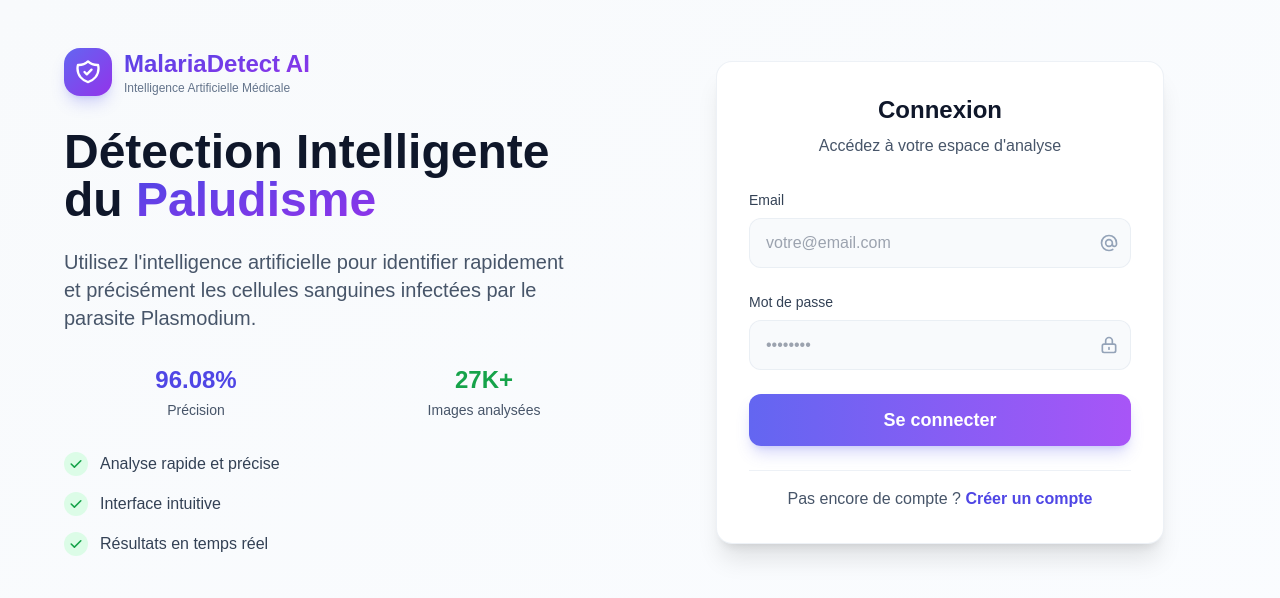
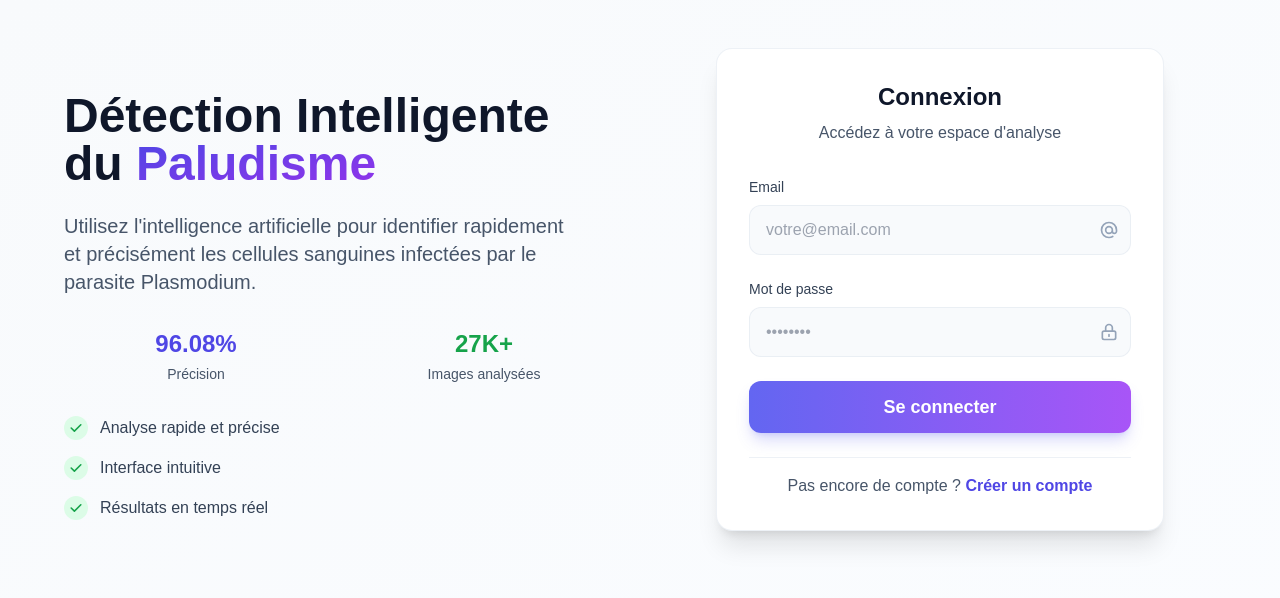
Before and after one commit to AbasseMahmoud/Projet_DeepLearning, a Next.js app in the folder frontend/: page /login in a window 1280 px wide. Shown: the top 598 px of the page. Built offline with nearby package versions, Linux system fonts and the light colour scheme.

Commit message:
modification de la page register et login

```diff
--- a/frontend/app/login/page.tsx
+++ b/frontend/app/login/page.tsx
@@ -80,7 +80,7 @@ const LoginPage = () => {
           >
             {/* Logo */}
             <div className="flex items-center justify-center lg:justify-start space-x-3 mb-8">
-              <div className="w-12 h-12 bg-gradient-to-br from-indigo-500 to-purple-600 rounded-2xl flex items-center justify-center shadow-lg shadow-indigo-500/25">
+              {/* <div className="w-12 h-12 bg-gradient-to-br from-indigo-500 to-purple-600 rounded-2xl flex items-center justify-center shadow-lg shadow-indigo-500/25">
                 <svg
                   xmlns="http://www.w3.org/2000/svg"
                   className="h-7 w-7 text-white"
@@ -95,13 +95,13 @@ const LoginPage = () => {
                     d="M9 12l2 2 4-4m5.618-4.016A11.955 11.955 0 0112 2.944a11.955 11.955 0 01-8.618 3.04A12.02 12.02 0 003 9c0 5.591 3.824 10.29 9 11.622 5.176-1.332 9-6.03 9-11.622 0-1.042-.133-2.052-.382-3.016z"
                   />
                 </svg>
-              </div>
-              <div>
+              </div> */}
+              {/* <div>
                 <h1 className="text-2xl font-bold bg-gradient-to-br from-indigo-600 to-purple-600 bg-clip-text text-transparent">
                   MalariaDetect AI
                 </h1>
                 <p className="text-xs text-slate-500">Intelligence Artificielle Médicale</p>
-              </div>
+              </div> */}
             </div>
 
             <motion.h1
--- a/frontend/app/register/page.tsx
+++ b/frontend/app/register/page.tsx
@@ -107,7 +107,7 @@ const Page = () => {
           >
             {/* Logo */}
             <div className="flex items-center justify-center lg:justify-start space-x-3 mb-8">
-              <div className="w-12 h-12 bg-gradient-to-br from-indigo-500 to-purple-600 rounded-2xl flex items-center justify-center shadow-lg shadow-indigo-500/25">
+              {/* <div className="w-12 h-12 bg-gradient-to-br from-indigo-500 to-purple-600 rounded-2xl flex items-center justify-center shadow-lg shadow-indigo-500/25">
                 <svg
                   xmlns="http://www.w3.org/2000/svg"
                   className="h-7 w-7 text-white"
@@ -122,13 +122,13 @@ const Page = () => {
                     d="M9 12l2 2 4-4m5.618-4.016A11.955 11.955 0 0112 2.944a11.955 11.955 0 01-8.618 3.04A12.02 12.02 0 003 9c0 5.591 3.824 10.29 9 11.622 5.176-1.332 9-6.03 9-11.622 0-1.042-.133-2.052-.382-3.016z"
                   />
                 </svg>
-              </div>
-              <div>
+              </div> */}
+              {/* <div>
                 <h1 className="text-2xl font-bold bg-gradient-to-br from-indigo-600 to-purple-600 bg-clip-text text-transparent">
                   MalariaDetect AI
                 </h1>
                 <p className="text-xs text-slate-500">Intelligence Artificielle Médicale</p>
-              </div>
+              </div> */}
             </div>
 
             <motion.h1
```
